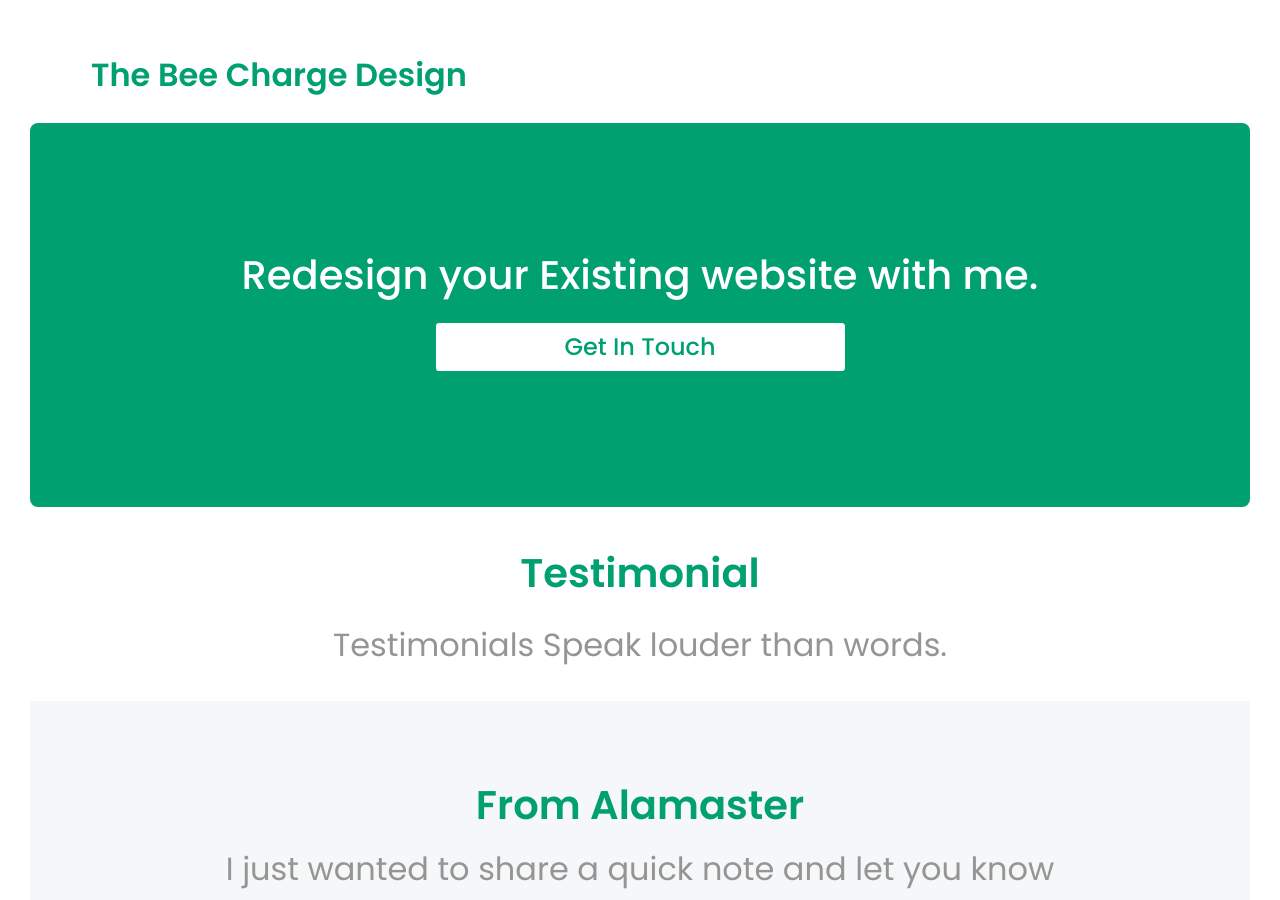
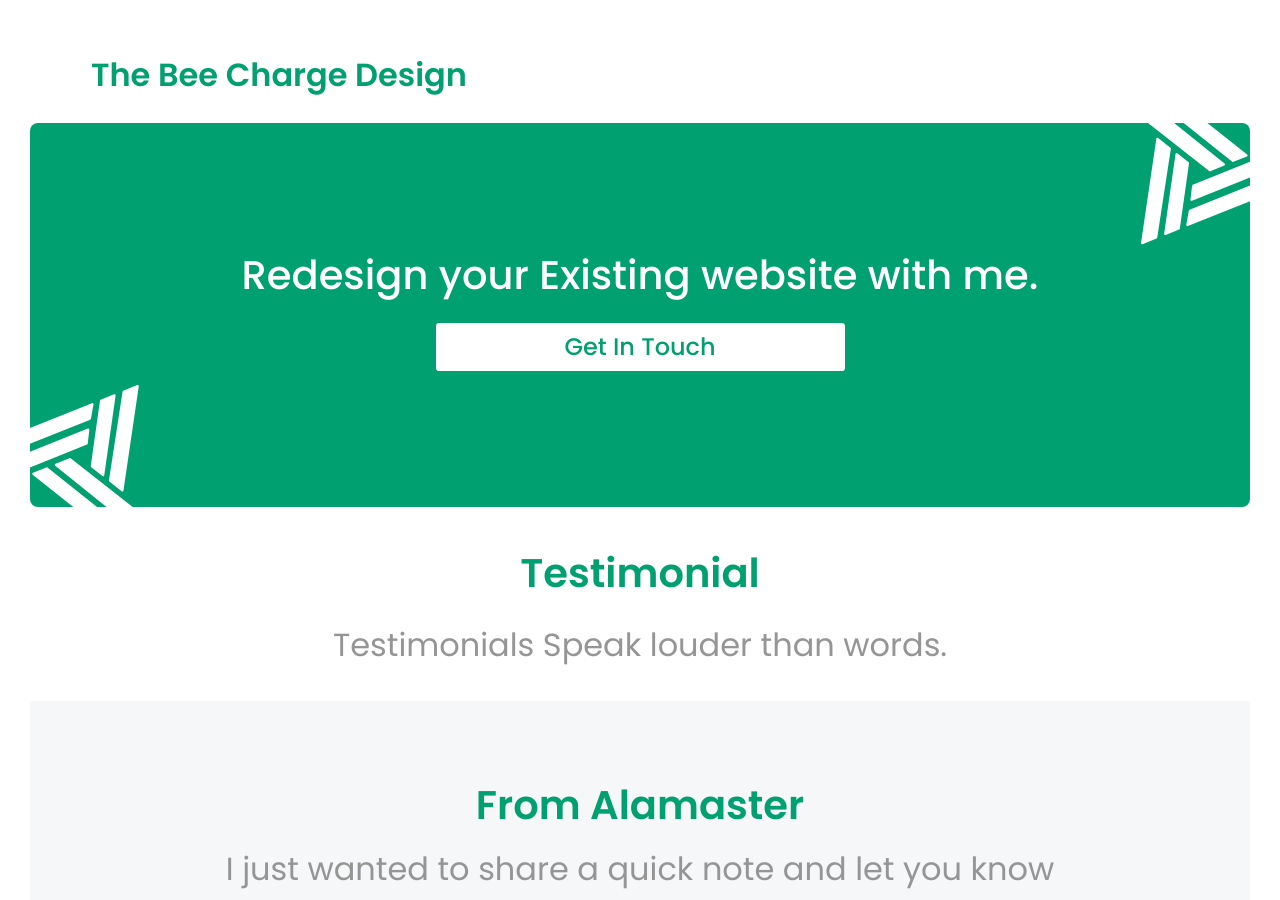
Before and after one commit to mmustaphak/ui-ux-portfolio, a React (Vite) app: page / in a window 1280 px wide. Shown: the part 2220-3120 px from the top of the page. Built offline with nearby package versions, Linux system fonts and the light colour scheme.

Commit message:
Fixed the logo images not showing up on the home page

```diff
--- a/src/pages/Home.jsx
+++ b/src/pages/Home.jsx
@@ -40,7 +40,7 @@ export default function Home() {
       </div>
 
       <div
-        style={{ background: theme }}
+        style={{ backgroundColor: theme }}
         className="mt-6 flex flex-col justify-center mx-auto items-center min-h-[135px] w-full rounded-lg text-white bg-[image:theme(backgroundImage.top-logo),_theme(backgroundImage.bottom-logo)] bg-[position:top_right,_bottom_left] bg-no-repeat md:py-[70px] md:bg-[position:104%_0%,-4%_100%] md:bg-[size:19%_32%] lg:py-[136px] lg:bg-[position:104%_0%,-4%_100%] min-[1488px]:bg-[size:234px_166px] min-[1488px]:bg-[position:101%_0%,-1%_100%]"
       >
         <p className="text-[0.75rem] font-medium md:text-2xl lg:text-[2.5rem]">
```
